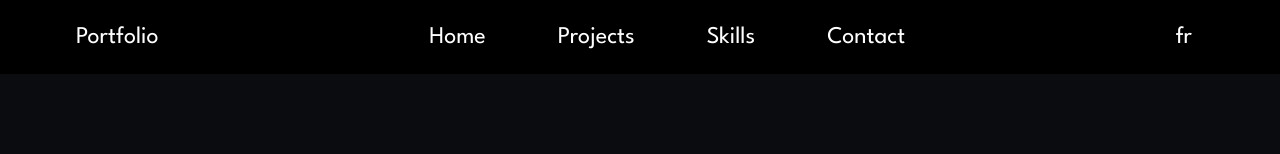
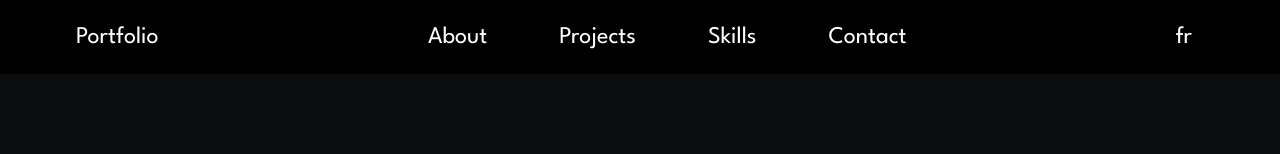
Before and after one commit to th-herve/portfolio, a React (Create React App) app: page / in a window 1280 px wide. Shown: the top 154 px of the page. Built offline with nearby package versions, Linux system fonts and the light colour scheme; some icons are missing; a web font is replaced by a local one.

Commit message:
Add translation for the navbar and projects

```diff
--- a/src/App.js
+++ b/src/App.js
@@ -14,7 +14,7 @@ export default function App() {
       <Navbar />
 
       <main className="flex h-screen snap-y snap-mandatory flex-col items-center overflow-y-scroll">
-        <section id="home" className="flex snap-start justify-center">
+        <section id="about" className="flex snap-start justify-center">
           <About />
         </section>
 
--- a/src/components/about.js
+++ b/src/components/about.js
@@ -8,10 +8,10 @@ export default function About() {
   return (
     <div className="flex h-screen w-[80%] justify-center bg-dark py-10 md:p-20">
       <div className="text-6xl font-bold text-white ">
-        <h1 className={commonClassName + ' text-cyan'}>{t('hello')}</h1>
-        <h1 className={commonClassName + ' text-3xl md:text-5xl'}>{t('IAm') + fullName}</h1>
-        <h2 className={commonClassName + ' text-3xl text-cyan md:text-5xl'}>{t('jobTitle')}</h2>
-        <p className={commonClassName + ' text-xl md:text-3xl'}>{t('description')}</p>
+        <h1 className={commonClassName + ' text-cyan'}>{t('about.hello')}</h1>
+        <h1 className={commonClassName + ' text-3xl md:text-5xl'}>{t('about.IAm') + fullName}</h1>
+        <h2 className={commonClassName + ' text-3xl text-cyan md:text-5xl'}>{t('about.jobTitle')}</h2>
+        <p className={commonClassName + ' text-xl md:text-3xl'}>{t('about.description')}</p>
       </div>
     </div>
   );
--- a/src/components/navbar.js
+++ b/src/components/navbar.js
@@ -1,6 +1,7 @@
 // Reactive navbar with hamburger menu on mobile and normal navbar on desktop
 import { useState, useRef, useEffect } from 'react';
 import i18n from '../i18n';
+import { useTranslation } from 'react-i18next';
 
 import Link from './utils/link.js';
 import { FaCode, FaXmark } from 'react-icons/fa6';
@@ -8,11 +9,18 @@ import { GiHamburgerMenu } from 'react-icons/gi';
 import GithubLink from './utils/github_link.js';
 
 export default function Navbar() {
+  const { t } = useTranslation();
+
   const [isNavOpen, setIsNavOpen] = useState(false);
   const btnRef = useRef(null);
 
-  // list of navigations links
-  const links = ['Home', 'Projects', 'Skills', 'Contact'];
+  // list of navigations links, the key is used as the hrefvalue and the value is the text displayed
+  const links = {
+    about: t('nav.about'),
+    projects: t('nav.projects'),
+    skills: t('nav.skills'),
+    contact: t('nav.contact'),
+  };
 
   const changeLanguage = () => {
     const currentLanguage = i18n.language;
@@ -45,14 +53,16 @@ export default function Navbar() {
       </div>
       <h1 className="ml-3  hidden lg:block">Portfolio</h1>
 
-      {/* hamburger menu implementation */}
+      {/* Menu links, that are hidden on mobile and replace by an hamburger */}
       <ul
+        id="nav-links"
         className={`${!isNavOpen ? 'hidden' : ''}
             absolute right-0 top-14 h-screen w-screen text-center text-2xl text-white backdrop-blur-xl md:static md:flex md:h-auto md:justify-center`}
       >
-        {links.map((link, index) => (
-          <li key={link + index} className="mb-12 mt-12 md:my-0">
-            <Link text={link} href={'#' + link.toLowerCase()} />
+        {/* Map the links object to extract the text+href */}
+        {Object.keys(links).map((key) => (
+          <li key={key} className="mb-12 mt-12 md:my-0">
+            <Link text={links[key]} href={'#' + key.toLowerCase()} />
           </li>
         ))}
       </ul>
--- a/src/components/projects.js
+++ b/src/components/projects.js
@@ -1,4 +1,8 @@
 import { projects } from '../data/data_projects';
+
+// import { useTranslation } from 'react-i18next';
+import i18n from '../i18n';
+
 import Title from './utils/title';
 import GithubLink from './utils/github_link';
 import LiBig from './utils/liBig';
@@ -13,6 +17,9 @@ const SCROLL_OFFSET = 160;
 export default function Projects() {
   const [imageIndex, setImageIndex] = useState(0);
   const scrollableDivRef = useRef();
+  const descriptionRef = useRef({});
+
+  // const { t } = useTranslation();
 
   function getScrollItemHeight() {
     const scrollItemHeight = document.getElementById('single-project-container-0').offsetHeight;
@@ -42,6 +49,21 @@ export default function Projects() {
 
     return () => {
       window.removeEventListener('scroll', updateImageIndexOnScroll);
+    };
+  }, []);
+
+  const updateProjectDescription = () => {
+    projects.map((project, i) => {
+      const projectDescElem = descriptionRef.current[i];
+      projectDescElem.innerHTML = project.description[i18n.language];
+    });
+  };
+
+  useEffect(() => {
+    i18n.on('languageChanged', updateProjectDescription);
+
+    return () => {
+      i18n.off('languageChanged', updateProjectDescription);
     };
   }, []);
 
@@ -90,7 +112,9 @@ export default function Projects() {
                     />
                   </div>
                   <div className="mt-2 flex max-w-[700px] gap-3">
-                    <p className="text-start">{project.description}</p>
+                    <p ref={(elem) => (descriptionRef.current[projectIndex] = elem)} className="text-start">
+                      {project.description[i18n.language]}
+                    </p>
                     <GithubLink href={project.githubLink} />
                   </div>
                 </div>
--- a/src/data/data_projects.js
+++ b/src/data/data_projects.js
@@ -5,15 +5,20 @@ export const projects = [
   {
     title: 'My portfolio',
     image: portfolioImg,
-    description: 'Personal portfolio built using tailwind css and react.',
+    description: {
+      en: 'Personal portfolio built using tailwind css and react.',
+      fr: 'Portfolio personnel construit avec Tailwind CSS et React.',
+    },
     link: '',
     githubLink: 'https://github.com/th-herve/portfolio',
   },
   {
     title: 'Cycling calendar',
     image: cyclingImg,
-    description:
-      'My first programming project, a straightforward web application that presents professional cycling races scheduled in a calendar format. Built using Flask for the backend and sport radar api to retrieve the data.',
+    description: {
+      en: 'My first programming project, a straightforward web application that presents professional cycling races scheduled in a calendar format. Built using Flask for the backend and Sport Radar API to retrieve the data.',
+      fr: "Mon premier projet de programmation, une application web simple qui présente les courses cyclistes professionnelles prévues sous forme de calendrier. Construit avec Flask pour le backend et l'API Sport Radar pour récupérer les données.",
+    },
     link: 'https://cycling.th-herve.fr',
     githubLink: 'https://github.com/th-herve/Cycling-calendar',
   },
--- a/src/data/translation.json
+++ b/src/data/translation.json
@@ -1,21 +1,35 @@
 {
   "en": {
     "translation": {
-      "Welcome to React": "Welcome to React and react-i18next",
+      "about": {
         "hello": "Hello,",
         "IAm": "I am ",
         "jobTitle": "Junior developer",
         "description": "I am a junior developer on the lookout for an internship, driven by a genuine passion for programming. I have gained proficiency in several technologies and am eager to apply my skills to contribute to your team."
+      },
+      "nav": {
+        "about": "About",
+        "projects": "Projects",
+        "skills": "Skills",
+        "contact": "Contact"
+      }
     }
   },
 
   "fr": {
     "translation": {
-      "Welcome to React": "Bienvenue à React et react-i18next",
-      "hello": "Salut,",
+      "about": {
+        "hello": "Hey,",
         "IAm": "Je suis ",
         "jobTitle": "Développeur junior",
         "description": "Développeur en formation BTS SIO, passionné par le code et autodidacte, je recherche un stage pour concrétiser ma passion."
+      },
+      "nav": {
+        "about": "À propos",
+        "projects": "Projets",
+        "skills": "Technos",
+        "contact": "Contact"
       }
     }
   }
+}
```
Lines whose indentation alone changed are shown as unchanged.
